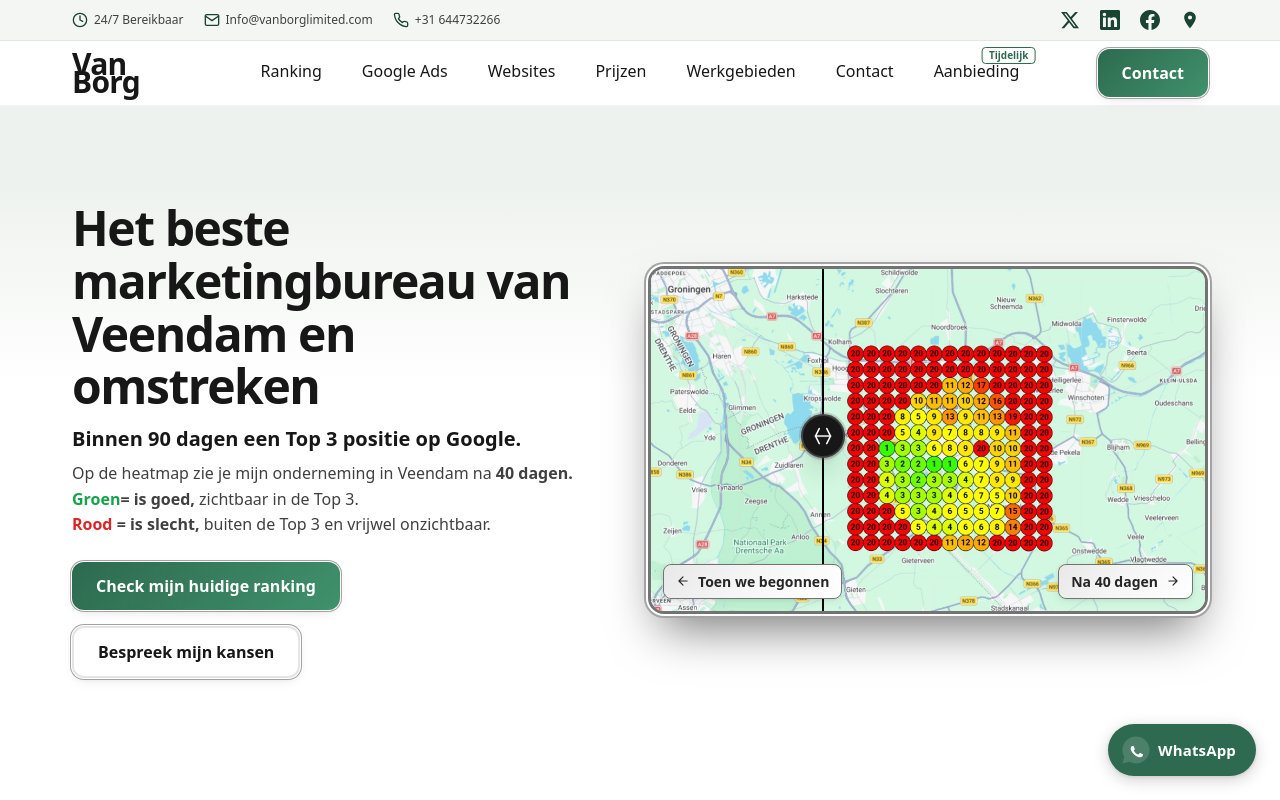
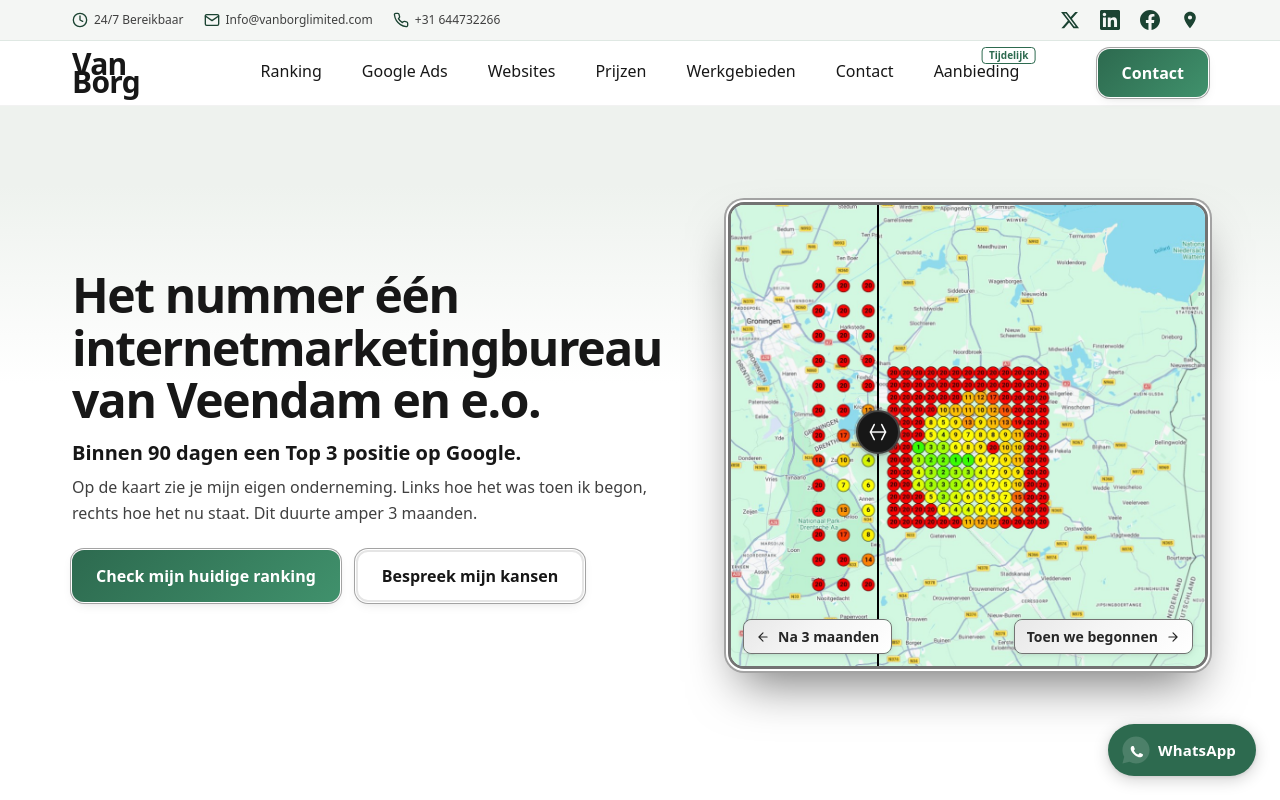
Before and after one commit to VanBorg/Vanborg.com, a React (Vite) app: page / in a window 1280 px wide. Shown: the top 800 px of the page. Built offline with nearby package versions, Linux system fonts and the light colour scheme.

Commit message:
Update hero: new heatmap images, swap before/after, fix heading and copy
Made-with: Cursor

```diff
--- a/src/components/sections/Hero.tsx
+++ b/src/components/sections/Hero.tsx
@@ -8,17 +8,13 @@ export function Hero() {
         <div className="flex flex-col gap-12 lg:flex-row lg:items-center lg:justify-between lg:gap-16">
           <div className="max-w-xl">
             <h1 className="heading-hero">
-              Het beste marketingbureau van Veendam en omstreken
+            Het nummer één internetmarketingbureau van Veendam en e.o.
             </h1>
             <h2 className="heading-hero-subtitle mt-3">
               Binnen 90 dagen een Top 3 positie op Google.
             </h2>
-            <h3 className="text-section-body mt-2 text-neutral-500">
-              Op de heatmap zie je mijn onderneming in Veendam na <strong>40 dagen.</strong>
-              <br />
-              <strong><span className="text-green-600">Groen</span>= is goed,</strong> zichtbaar in de Top 3.
-              <br />
-              <strong><span className="text-red-600">Rood</span> = is slecht,</strong> buiten de Top 3 en vrijwel onzichtbaar.
+            <h3 className="text-section-body mt-2" style={{ color: 'var(--color-neutral-700)' }}>
+              Op de kaart zie je mijn eigen onderneming. Links hoe het was toen ik begon, rechts hoe het nu staat. Dit duurte amper 3 maanden.
             </h3>
             <div className="mt-6 flex flex-wrap gap-4">
               <a href="https://docs.google.com/forms/d/e/1FAIpQLSfbsa-4CWu9Rh0yBDLrVeXYbtXfHlcBJaxqYOQGWeKPDriaMg/viewform?usp=publish-editor" target="_blank" rel="noopener noreferrer" className="btn-primary">
@@ -30,10 +26,10 @@ export function Hero() {
             </div>
           </div>
 
-          <div className="shrink-0 lg:w-[560px]">
+          <div className="shrink-0 lg:w-[480px]" style={{ maxHeight: '480px' }}>
             <ImageComparison
-              before="/Afbeeldingen/heatmap-1.png"
-              after="/Afbeeldingen/heatmap-2.png"
+              before="/Afbeeldingen/heatmap-2.png"
+              after="/Afbeeldingen/heatmap-1.png"
             />
           </div>
         </div>
--- a/src/components/ui/ImageComparison.tsx
+++ b/src/components/ui/ImageComparison.tsx
@@ -115,32 +115,33 @@ export function ImageComparison({ before, after, className = '' }: ImageComparis
             <svg className="comparison-badge-arrow comparison-badge-arrow-left" viewBox="0 0 24 24" fill="none" stroke="currentColor" strokeWidth="2" strokeLinecap="round" strokeLinejoin="round" aria-hidden>
               <path d="M19 12H5M12 19l-7-7 7-7" />
             </svg>
-            Toen we begonnen
+            Na 3 maanden
           </span>
         </span>
         <span className="comparison-badge comparison-badge-with-icon comparison-badge-corner comparison-badge-bottom-right" aria-hidden>
           <span className="comparison-badge-bg" aria-hidden />
           <span className="comparison-badge-content">
-            Na 40 dagen
+            Toen we begonnen
             <svg className="comparison-badge-arrow comparison-badge-arrow-right" viewBox="0 0 24 24" fill="none" stroke="currentColor" strokeWidth="2" strokeLinecap="round" strokeLinejoin="round" aria-hidden>
               <path d="M5 12h14M12 5l7 7-7 7" />
             </svg>
           </span>
         </span>
-        {/* Sizer: bepaalt hoogte van de container op basis van de afbeelding, geen wit vlak meer */}
+        {/* Sizer: bepaalt hoogte van de container; max-h zodat het naast de tekst past */}
         <img
           src={before}
           alt=""
           className="block w-full h-auto pointer-events-none invisible"
+          style={{ maxHeight: '480px', objectFit: 'cover' }}
           aria-hidden
         />
-        {/* Bottom layer: before (heatmap-1) – zelfde doos, zelfde uitlijning als after */}
+        {/* Bottom layer: before */}
         <img
           src={before}
           alt="Heatmap weergave 1"
-          className="absolute inset-0 h-full w-full object-contain object-left-top"
+          className="absolute inset-0 h-full w-full object-cover object-center"
         />
-        {/* Top layer: after (heatmap-2), clipped by position – identiek gepositioneerd; z-[1] onder de divider */}
+        {/* Top layer: after, clipped by position */}
         <div
           className="absolute inset-y-0 left-0 z-[1] overflow-hidden"
           style={{ width: `${position}%` }}
@@ -148,7 +149,7 @@ export function ImageComparison({ before, after, className = '' }: ImageComparis
           <img
             src={after}
             alt="Heatmap weergave 2"
-            className="h-full w-full object-contain object-left-top"
+            className="h-full object-cover object-center"
             style={{
               width: position > 0 ? `${(100 / position) * 100}%` : '100%',
               maxWidth: 'none',
```
Also changed, not shown: public/Afbeeldingen/heatmap-1.png, public/Afbeeldingen/heatmap-2.png.
